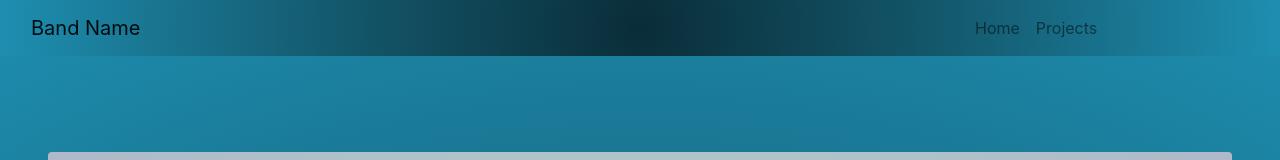
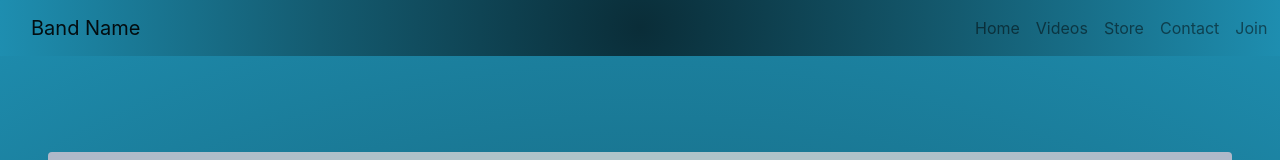
Before and after one commit to luckyian/fortressofthebear, a React (Create React App) app: page / in a window 1280 px wide. Shown: the top 160 px of the page. Built offline with nearby package versions, Linux system fonts and the light colour scheme; the HTML template or start-up script is replaced by a standard one.

Commit message:
Added new desired pages for band's links on navbar

```diff
--- a/src/components/Navbar/index.js
+++ b/src/components/Navbar/index.js
@@ -18,8 +18,11 @@ function Navibar() {
                 <Navbar.Collapse id="navbarNavAltMarkup">
                     <Nav>
                         <Nav.Link href="/Tom/#/index" >Home</Nav.Link>
-                        <Nav.Link href="/Tom/#/projects" >Projects</Nav.Link>
-                        <Nav.Link href="#" className="nav-link" tabindex="3" aria-disabled="true"> </Nav.Link>
+                        <Nav.Link href="/Tom/#/videos" >Videos</Nav.Link>
+                        <Nav.Link href="/Tom/#/store" >Store</Nav.Link>
+                        <Nav.Link href="/Tom/#/contact" >Contact</Nav.Link>
+                        <Nav.Link href="/Tom/#/login" >Join</Nav.Link>
+                        <Nav.Link href="#" className="nav-link" tabindex="5" aria-disabled="true"> </Nav.Link>
                     </Nav>
                 </Navbar.Collapse>
             </div>
```
